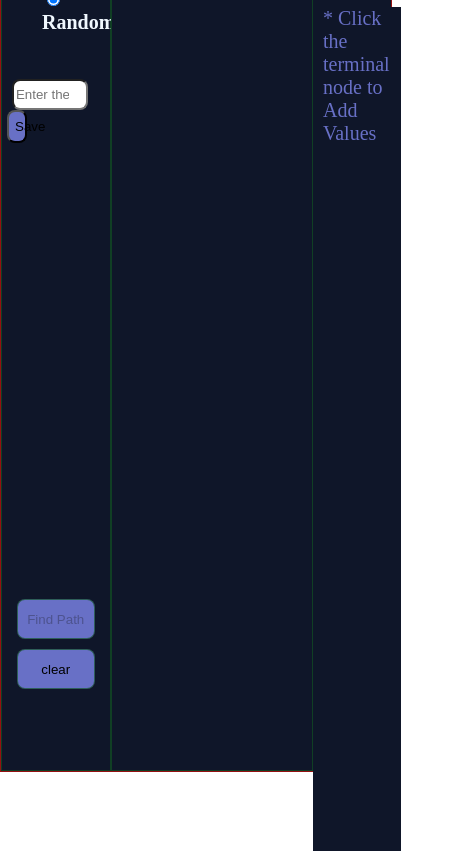
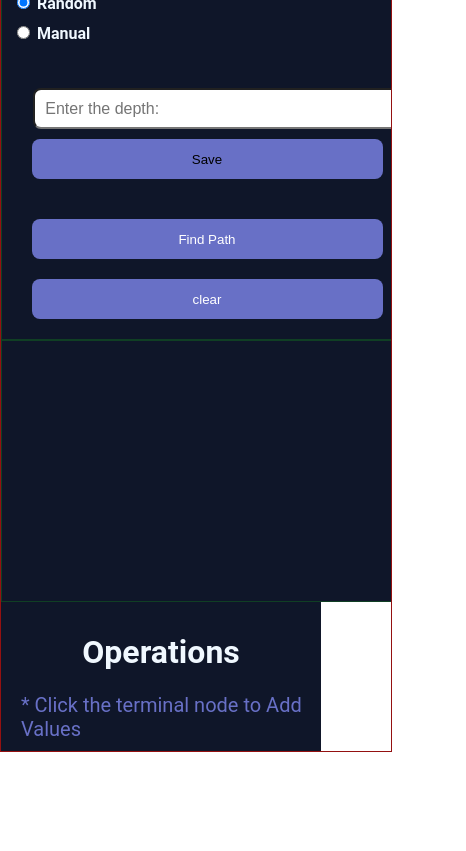
Before and after one commit to virtual-labs/exp-game-search-au, a plain HTML site: page experiment/simulation/index.html in a window 390 px wide. Shown: the part 74-925 px from the top of the page, 466 px wide, since content can reach past the window. After the commit the page ends 844 px from the top, so only its background shows below. Drawn offline with Linux system fonts and the light colour scheme.

Commit message:
review changes

```diff
--- a/experiment/simulation/css/sub.css
+++ b/experiment/simulation/css/sub.css
@@ -1,17 +1,15 @@
-body{
+body {
   margin: 0;
   padding: 0;
   overflow: hidden;
-
 }
 
-.main{
+.main {
   width: 100%;
   height: 100vh;
   display: flex;
   border: 1px solid rgb(148, 17, 17);
 }
-
 
 #toolbar {
   width: 25%;
@@ -20,7 +18,7 @@ body{
   background-color: #0f1629;
   border: 1px solid rgba(17, 85, 34, 0.664);
 }
-.graph{
+.graph {
   width: 80%;
   padding: 5px;
   background-color: #0f1629;
@@ -33,23 +31,21 @@ body{
 
   background-color: #0f1629;
 }
-#depth-label{
+#depth-label {
   margin-top: 10px;
   width: 70%;
   height: 3%;
   border-radius: 8px;
   margin-left: 5%;
-
 }
-#depth-button{
+#depth-button {
   height: 4%;
   width: 20%;
   background-color: #6870c6;
   margin: 0 auto;
   border-radius: 8px;
-
 }
-.button1{
+.button1 {
   width: 100%;
   height: 26px;
   background-color: #0f1629;
@@ -57,34 +53,31 @@ body{
 
   cursor: pointer;
 }
-.table-container{
+.table-container {
   border: 1px solid rgb(255, 255, 255) !important;
   border-collapse: collapse;
   margin-top: 10px;
-
 }
-.table-container th{
-  border: 1px solid rgb(255, 255, 255) !important;
-  padding: 15px;
-  text-align: center;
-  color: white;
-
-}
-.table-container td{
+.table-container th {
   border: 1px solid rgb(255, 255, 255) !important;
   padding: 15px;
   text-align: center;
   color: white;
 }
-.table-scroll{
-
+.table-container td {
+  border: 1px solid rgb(255, 255, 255) !important;
+  padding: 15px;
+  text-align: center;
+  color: white;
+}
+.table-scroll {
   overflow: auto;
   height: 50%;
-  width:70%;
+  width: 70%;
   margin-left: 15%;
   margin-top: 30px;
 }
-#submit{
+#submit {
   margin-top: 10px;
   width: 80%;
   height: 40px;
@@ -93,42 +86,39 @@ body{
   cursor: pointer;
   border-radius: 8px;
   margin-left: 10%;
-
 }
-#submit:hover{
+#submit:hover {
   background-color: #9aabda;
   border: 1px solid rgba(17, 85, 34, 0.664);
   cursor: pointer;
 }
-#clear{
+#clear {
   width: 80%;
   height: 40px;
-  background-color:  #6870c6;
+  background-color: #6870c6;
   border: 1px solid rgba(17, 85, 34, 0.664);
   cursor: pointer;
   margin-top: 10px;
   border-radius: 8px;
   margin-left: 10%;
-
-  }
-#clear:hover{
+}
+#clear:hover {
   background-color: #9aabda;
   border: 1px solid rgba(17, 85, 34, 0.664);
   cursor: pointer;
 }
-.man a{
+.man a {
   color: rgb(255, 255, 255);
   text-decoration: none;
   border: 1px solid rgb(122, 121, 121);
-
 }
 
-.ran a{
+.ran a {
   color: rgb(255, 255, 255);
   text-decoration: none;
-  border: 1px solid rgb(121,121, 121);
+  border: 1px solid rgb(121, 121, 121);
 }
-.rm{
+.rm {
   display: flex;
   justify-content: space-between;
   margin-top: 20px;
@@ -170,7 +160,7 @@ text-align: center;
   padding: 5px 0;
 
   /* Position the tooltiptext */
-  /* position: relative;
+/* position: relative;
 
 
 }
@@ -179,31 +169,220 @@ text-align: center;
   visibility: visible;
 }*/
 
-#operation-panel{
-
+#operation-panel {
   width: 20%;
   height: 100%;
   background-color: #0f1629;
-
 }
-#operations{
+#operations {
   width: 100%;
   height: 100%;
   background-color: #0f1629;
   font-size: 20px;
 
-
   color: yellow;
   padding-left: 10px;
   margin-top: 5%;
+}
+.msg {
+  width: 20%;
+  overflow-x: scroll;
+}
+.light {
+  color: green;
+}
+/* Reset */
+body,
+html {
+  margin: 0;
+  padding: 0;
+  box-sizing: border-box;
+  font-family: "Roboto", sans-serif;
+}
 
+/* Main container */
+.main {
+  display: flex;
+  flex-direction: row;
+  width: 100%;
+  height: 100vh;
+  border: 1px solid rgb(148, 17, 17);
+  overflow: hidden;
 }
-.msg{
 
-  width:20%;
+/* Toolbar */
+#toolbar {
+  flex: 1 1 25%;
+  padding: 10px;
+  background-color: #0f1629;
+  border-right: 1px solid rgba(17, 85, 34, 0.664);
+  display: flex;
+  flex-direction: column;
+  align-items: center;
+}
+
+/* Graph container */
+.graph {
+  flex: 2 1 75%;
+  padding: 5px;
+  background-color: #0f1629;
+  display: flex;
+  flex-direction: column;
+}
+
+/* Network graph */
+#mynetwork {
+  width: 100%;
+  height: 100%;
+  background-color: #0f1629;
+}
+
+/* Depth input and button */
+#depth-label {
+  margin-top: 10px;
+  width: 80%;
+  height: 35px;
+  border-radius: 8px;
+  padding-left: 10px;
+  font-size: 16px;
+}
+
+#depth-button {
+  margin-top: 10px;
+  width: 80%;
+  height: 40px;
+  background-color: #6870c6;
+  border: none;
+  border-radius: 8px;
+  cursor: pointer;
+}
+
+#depth-button:hover {
+  background-color: #9aabda;
+}
+
+/* Table styling */
+.table-scroll {
+  overflow-x: auto;
+  width: 100%;
+  margin-top: 20px;
+}
+
+.table-container {
+  width: 100%;
+  border-collapse: collapse;
+}
+
+.table-container th,
+.table-container td {
+  border: 1px solid #fff;
+  padding: 10px;
+  text-align: center;
+  color: white;
+}
+
+/* Buttons */
+#submit,
+#clear {
+  width: 80%;
+  height: 40px;
+  margin: 10px 0;
+  border: none;
+  border-radius: 8px;
+  cursor: pointer;
+  background-color: #6870c6;
+  color: white;
+}
+
+#submit:hover,
+#clear:hover {
+  background-color: #9aabda;
+}
+
+/* Radio buttons */
+.rm {
+  display: flex;
+  justify-content: space-around;
+  width: 100%;
+  margin-top: 20px;
+  font-size: 18px;
+  color: aliceblue;
+}
+
+/* Operation panel */
+#operation-panel {
+  width: 100%;
+  max-width: 300px;
+  background-color: #0f1629;
+  color: yellow;
+  padding: 10px;
+}
+
+#operations {
+  font-size: 18px;
+  margin-top: 10px;
+}
+
+/* Tooltip inside operations */
+#tooltiptext p {
+  margin: 5px 0;
+  font-size: 14px;
+  color: #6870c6;
+}
+
+/* Messages */
+.msg {
+  width: 100%;
   overflow-x: scroll;
+}
 
+/* Responsive adjustments */
+@media (max-width: 1024px) {
+  .main {
+    flex-direction: column;
+    height: auto;
+  }
+
+  #toolbar,
+  .graph {
+    width: 100%;
+    height: auto;
+  }
+
+  #mynetwork {
+    height: 400px;
+  }
 }
-.light{
-  color:green;
+
+@media (max-width: 768px) {
+  #depth-label,
+  #depth-button,
+  #submit,
+  #clear {
+    width: 90%;
+  }
+
+  .rm {
+    flex-direction: column;
+    gap: 10px;
+    font-size: 16px;
+  }
+
+  #mynetwork {
+    height: 300px;
+  }
 }
+
+@media (max-width: 480px) {
+  #mynetwork {
+    height: 250px;
+  }
+
+  #operations {
+    font-size: 16px;
+  }
+
+  #tooltiptext p {
+    font-size: 12px;
+  }
+}
```
Also changed, not shown: experiment/contributors.md (+7 -7 lines), experiment/theory.md (+45 -3 lines).
